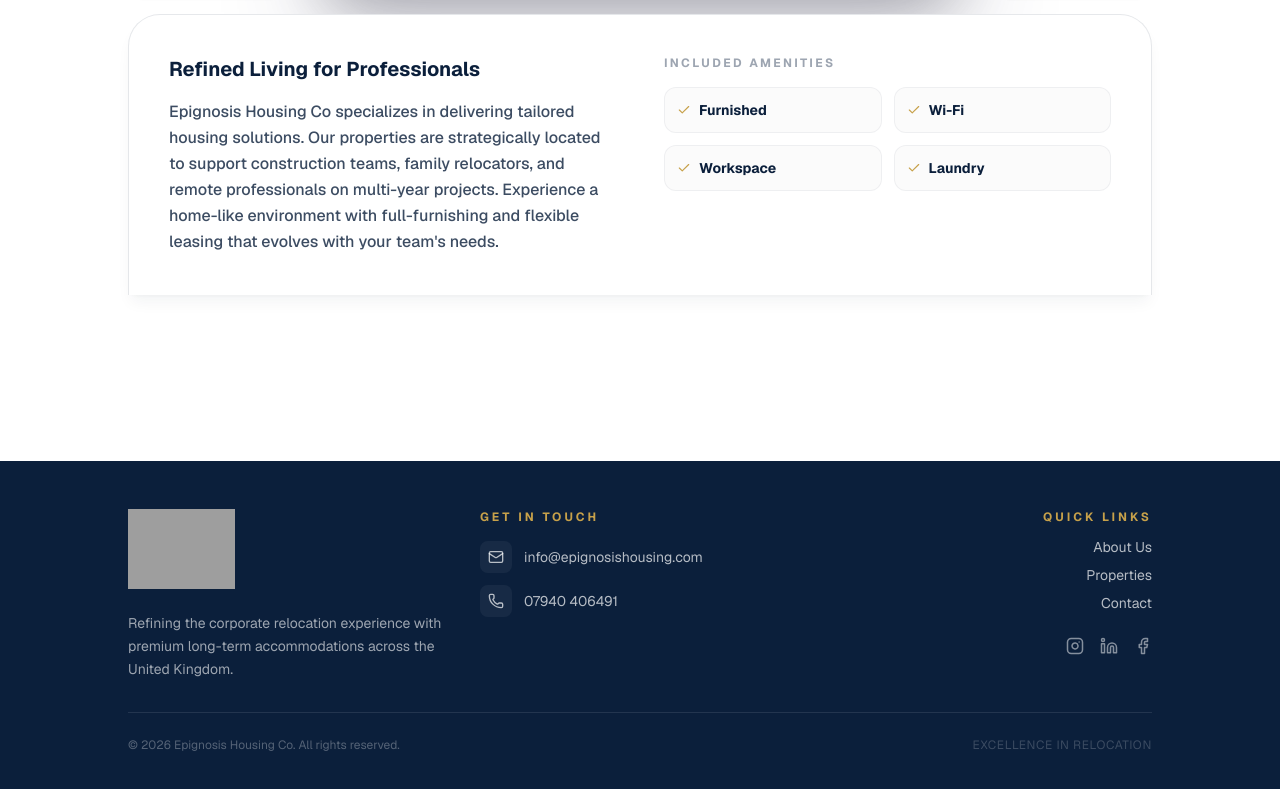
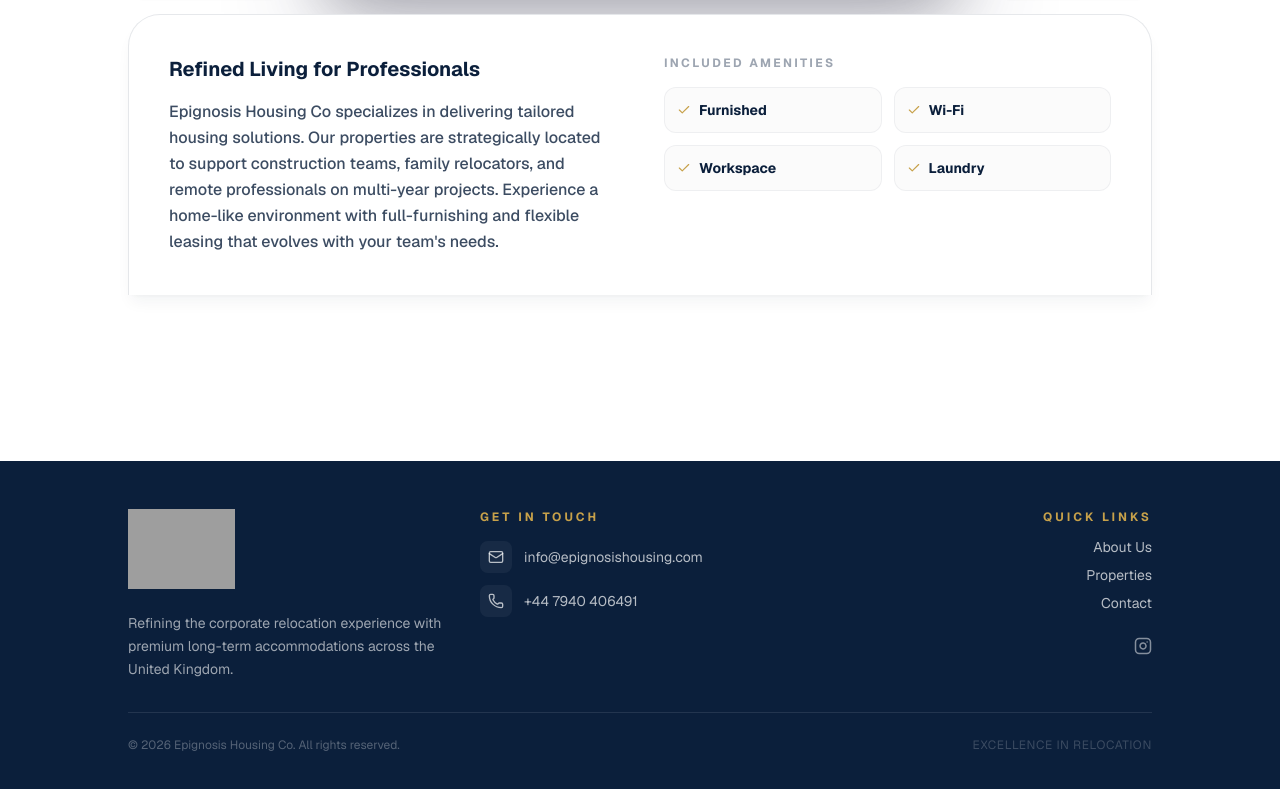
Before and after one commit to PrimeReserved/epignosis-housing, a Next.js app: page /properties in a window 1280 px wide. Shown: the part 865-1654 px from the top of the page. Built offline with nearby package versions, Linux system fonts and the light colour scheme; grey boxes are pictures that could not be loaded.

Commit message:
WhatsApp number integration

```diff
--- a/app/properties/page.tsx
+++ b/app/properties/page.tsx
@@ -4,7 +4,7 @@ import { useState } from "react";
 import Footer from "@/components/Footer";
 import PropertySlideshow from "@/components/PropertySlideshow";
 import PropertyInquiryModal from "@/components/PropertyInquiryModal";
-import { PROPERTY_IMAGES, PROPERTY_TEMPLATE } from "@/constants/data";
+import { PROPERTY_IMAGES, PROPERTY_TEMPLATE, WHATSAPP_NUMBER } from "@/constants/data";
 import { Mail, MessageCircle, Calendar, MapPin, Check } from "lucide-react";
 import { motion } from "framer-motion";
 
--- a/components/Footer.tsx
+++ b/components/Footer.tsx
@@ -1,7 +1,7 @@
 import Link from "next/link";
 import Image from "next/image";
 import { SITE_NAME, EMAIL, NAV_LINKS, PHONE_NUMBER, INSTAGRAM_URL } from "@/constants/data";
-import { Instagram, Linkedin, Facebook, Mail, Phone } from "lucide-react";
+import { Instagram, Mail, Phone } from "lucide-react";
 
 const LOGO_URL = "https://res.cloudinary.com/dfwty72r9/image/upload/v1770105452/Epignosis_Housing_Co_Logo_-_jqvggd.png";
 
@@ -68,12 +68,6 @@ export default function Footer() {
               <Link href={INSTAGRAM_URL} target="_blank" className="text-white/50 hover:text-gold transition-all hover:scale-110">
                 <Instagram size={18} />
               </Link>
-              <Link href="#" className="text-white/50 hover:text-gold transition-all hover:scale-110">
-                <Linkedin size={18} />
-              </Link>
-              <Link href="#" className="text-white/50 hover:text-gold transition-all hover:scale-110">
-                <Facebook size={18} />
-              </Link>
             </div>
           </div>
 
--- a/components/PropertyInquiryModal.tsx
+++ b/components/PropertyInquiryModal.tsx
@@ -117,6 +117,27 @@ export default function PropertyInquiryModal({
     setFormData({ ...formData, [e.target.name]: e.target.value });
   };
 
+  const handleWhatsAppDirect = (message: string) => {
+    // 1. Remove all non-numeric characters first
+    let digits = WHATSAPP_NUMBER.replace(/\D/g, '');
+
+    // 2. Intelligence check for UK/International
+    if (WHATSAPP_NUMBER.trim().startsWith('+')) {
+       // It was explicitly international, so just use the stripped digits
+    } else if (digits.startsWith('0')) {
+       digits = '44' + digits.slice(1);
+    }
+
+    const formattedWhatsApp = digits;
+
+    // Use the full API link with the detailed message
+    const waUrl = `https://api.whatsapp.com/send?phone=${formattedWhatsApp}&text=${encodeURIComponent(message)}`;
+
+    // Open in new tab
+    window.open(waUrl, '_blank');
+    // We do NOT close the modal immediately here, we let the success state show
+  };
+
   const handleFinalSubmit = async (e: React.FormEvent) => {
     e.preventDefault();
     setIsSubmitting(true);
@@ -144,19 +165,11 @@ Features: ${formData.additionalInfo}`;
     }
 
     if (method === "whatsapp") {
-      // Formatted strictly for international format (no + sign, no leading 0, UK 44 prefix)
-      const digits = WHATSAPP_NUMBER.replace(/\D/g, '');
-      const formattedWhatsApp = digits.startsWith('0') ? '44' + digits.slice(1) : digits;
-
-      // Revert to robust API link that handles both App and Web gracefully
-      const waUrl = `https://api.whatsapp.com/send?phone=${formattedWhatsApp}&text=${encodeURIComponent(inquiryText)}`;
-
-      // Use window.open which interacts correctly with the API redirect logic
-      window.open(waUrl, '_blank');
-
+      handleWhatsAppDirect(inquiryText); // Pass the detailed text
       setIsSubmitting(false);
       setSubmitStatus("success");
     } else {
+// ... rest keeps same logic
       try {
         const response = await fetch('/api/send', {
           method: 'POST',
@@ -293,7 +306,7 @@ Features: ${formData.additionalInfo}`;
                         <MessageCircle size={30} />
                       </div>
                       <h4 className="text-xl font-bold text-navy mb-2">WhatsApp Chat</h4>
-                      <p className="text-sm text-muted">Instant conversation with our account managers for quick replies.</p>
+                      <p className="text-sm text-muted">Start an inquiry chat with our team on WhatsApp.</p>
                     </button>
                   </div>
                 </motion.div>
--- a/components/PropertyInquirySection.tsx
+++ b/components/PropertyInquirySection.tsx
@@ -3,7 +3,7 @@
 import { useState, useEffect } from "react";
 import { motion, AnimatePresence } from "framer-motion";
 import { MapPin, Globe, Mail, MessageCircle, ChevronRight } from "lucide-react";
-import { UK_COUNTRIES } from "@/constants/data";
+import { UK_COUNTRIES, WHATSAPP_NUMBER } from "@/constants/data";
 import PropertyInquiryModal from "./PropertyInquiryModal";
 
 const RENTAL_TERMS = ["1-6 Months", "6-12 Months", "1-5 Years", "5+ Years"];
@@ -43,6 +43,8 @@ export default function PropertyInquirySection() {
       setStep("inquiry");
     }
   };
+
+  /* Removed handleWhatsAppDirect as we are reverting to form flow */
 
   const handleInquiryClick = (method: "email" | "whatsapp") => {
     setInquiryMethod(method);
--- a/constants/data.ts
+++ b/constants/data.ts
@@ -1,8 +1,8 @@
 export const SITE_NAME = "Epignosis Housing Co";
 export const DOMAIN = "epignosishousing.com";
 export const EMAIL = "info@epignosishousing.com";
-export const PHONE_NUMBER = "07940 406491";
-export const WHATSAPP_NUMBER = "07446 368487";
+export const PHONE_NUMBER = "+44 7940 406491";
+export const WHATSAPP_NUMBER = "+447446368487";
 export const INSTAGRAM_URL = "https://www.instagram.com/epignosishousingco/";
 
 export const NAV_LINKS = [
```
